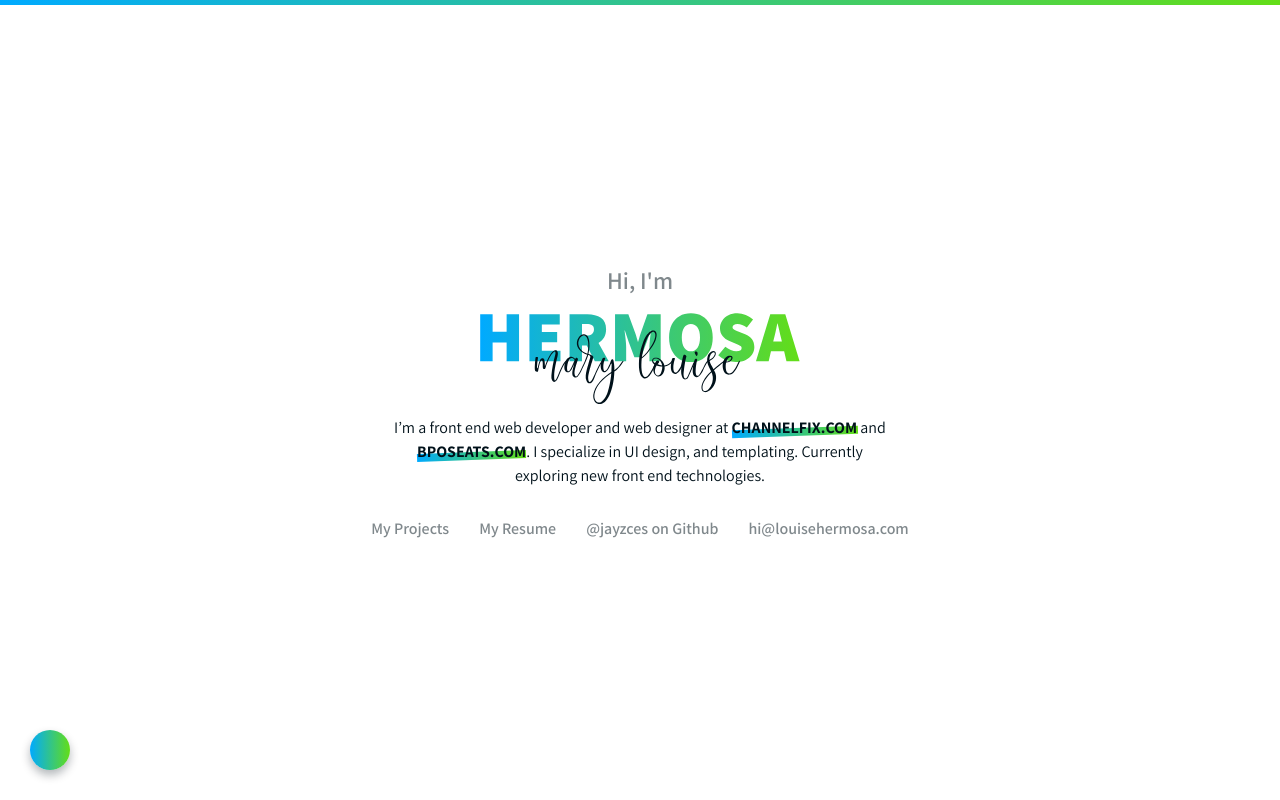
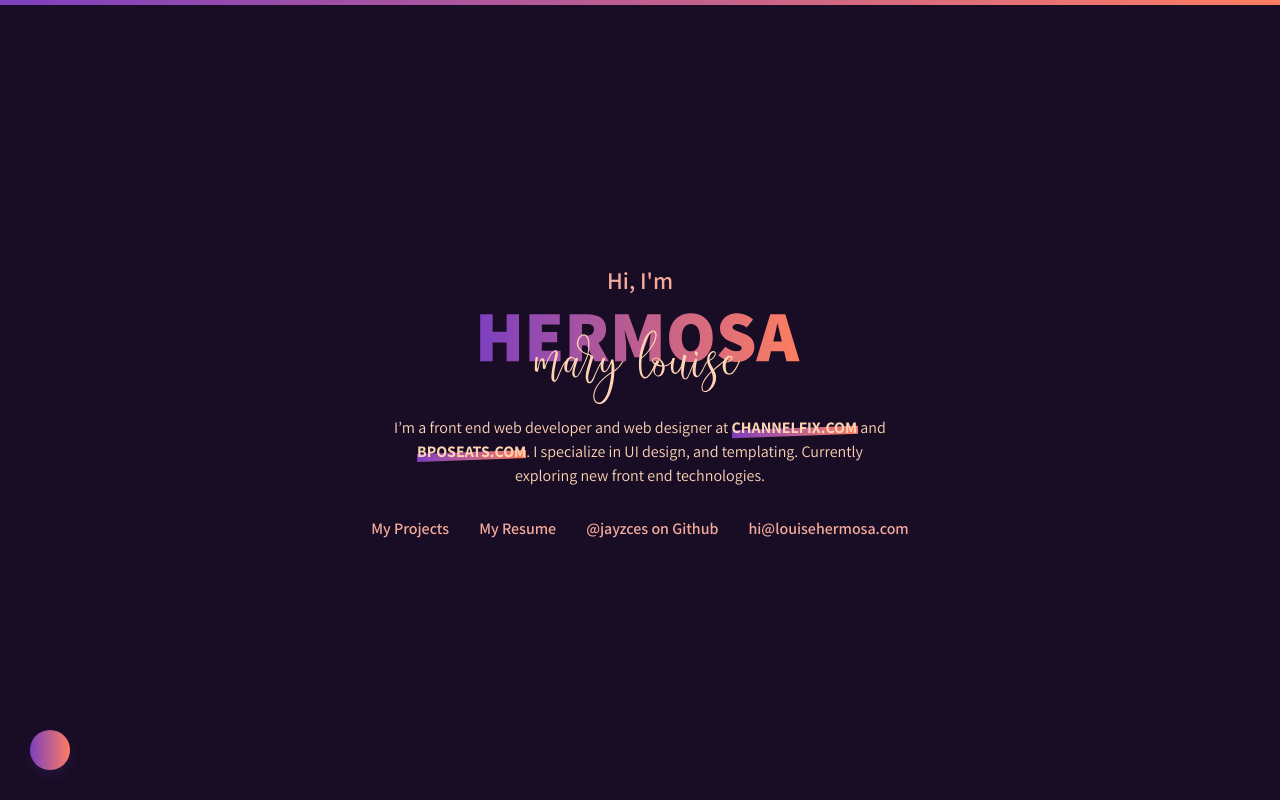
Before and after one commit to jayzces/website, a Vue app: page / in a window 1280 px wide. Shown: the top 800 px of the page. Built offline with nearby package versions, Linux system fonts and the light colour scheme; no server answers.

Commit message:
Randomized color scheme on page load
Also added a way to switch between color schemes

```diff
--- a/src/components/app.vue
+++ b/src/components/app.vue
@@ -97,6 +97,12 @@
         methods: {
             updateSelected(theme) {
                 this.selected = theme
+                let body = document.querySelector('body')
+                body.dataset.theme = theme.name
+            },
+            randomizeTheme() {
+                let randomTheme = Math.floor(Math.random() * Math.floor(this.themes.length))
+                this.updateSelected(this.themes[randomTheme])
             }
         },
         created() {
@@ -105,13 +111,34 @@
              * To change default theme, change this value and change
              * `.detect` class variables in `styles.css`
              */
-            let prefersDark =
-                    window.matchMedia('(prefers-color-scheme: dark)').matches,
-                prefersLight =
-                    window.matchMedia('(prefers-color-scheme: light)').matches
+            // let prefersDark =
+            //         window.matchMedia('(prefers-color-scheme: dark)').matches,
+            //     prefersLight =
+            //         window.matchMedia('(prefers-color-scheme: light)').matches
 
-            if (prefersLight && !prefersDark) this.selected = this.themes[0]
-            else this.selected = this.themes[1]
+            // if (prefersLight && !prefersDark) this.selected = this.themes[0]
+            // else this.selected = this.themes[1]
+
+
+            // Randomize initial color scheme
+            this.randomizeTheme()
+        },
+        mounted() {
+            window.addEventListener('keyup', e => {
+                if (e.code == 'Enter') {
+                    this.randomizeTheme()
+                } else if (e.code == 'ArrowRight') {
+                    let currentIndex = this.themes.indexOf(this.selected),
+                        nextIndex = currentIndex < this.themes.length - 1 ?
+                            currentIndex + 1 : 0
+                    this.updateSelected(this.themes[nextIndex])
+                } else if (e.code == 'ArrowLeft') {
+                    let currentIndex = this.themes.indexOf(this.selected),
+                        nextIndex = currentIndex > 0 ?
+                            currentIndex - 1 : this.themes.length - 1
+                    this.updateSelected(this.themes[nextIndex])
+                }
+            })
         }
     }
 </script>
--- a/src/components/themeSelector.vue
+++ b/src/components/themeSelector.vue
@@ -7,7 +7,7 @@
                 v-for="color in themes"
                 :key="color.name"
                 :theme="color"
-                @clickItem="select(color)"></ThemeItem>
+                @clickItem="selectAndAnimate(color)"></ThemeItem>
         </div>
         <ThemeItem class="selected"
             :class="{'scale-down': scaleDown}"
@@ -46,23 +46,24 @@
             ThemeItem: require('./themeItem').default
         },
         methods: {
-            select(color) {
+            selectAndAnimate(color) {
                 if (this.selected == color) return
                 this.scaleDown = true
                 let scaleTimeout = setTimeout(() => {
                     this.selected = color
                     this.scaleDown = false
-
-                    let body = document.querySelector('body')
-                    body.dataset.theme = color.name
                     this.$emit('themeChange', this.selected)
-
                     clearTimeout(scaleTimeout)
                 }, 400)
             }
         },
         mounted() {
             this.selected = this.currentSelected
+        },
+        watch: {
+            currentSelected(theme) {
+                this.selected = theme
+            }
         }
     }
 </script>
```
